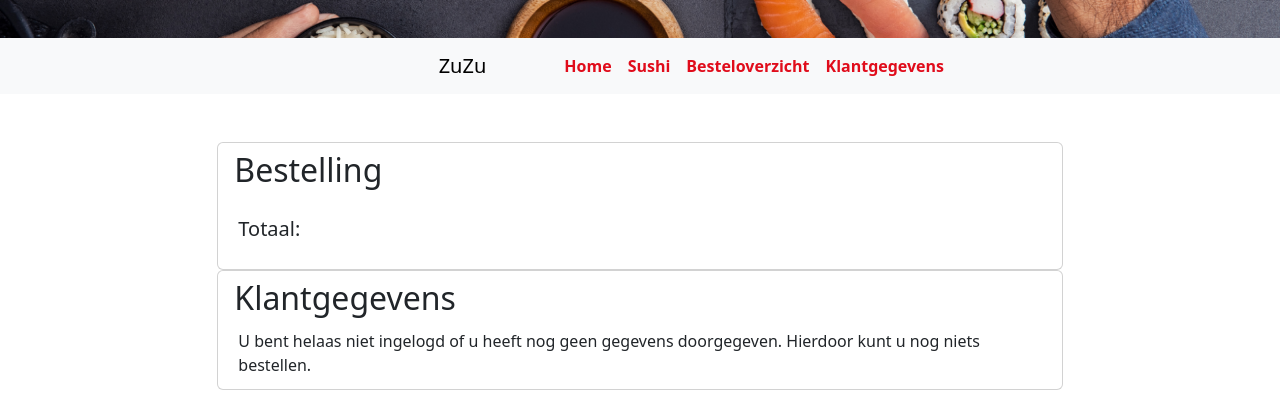
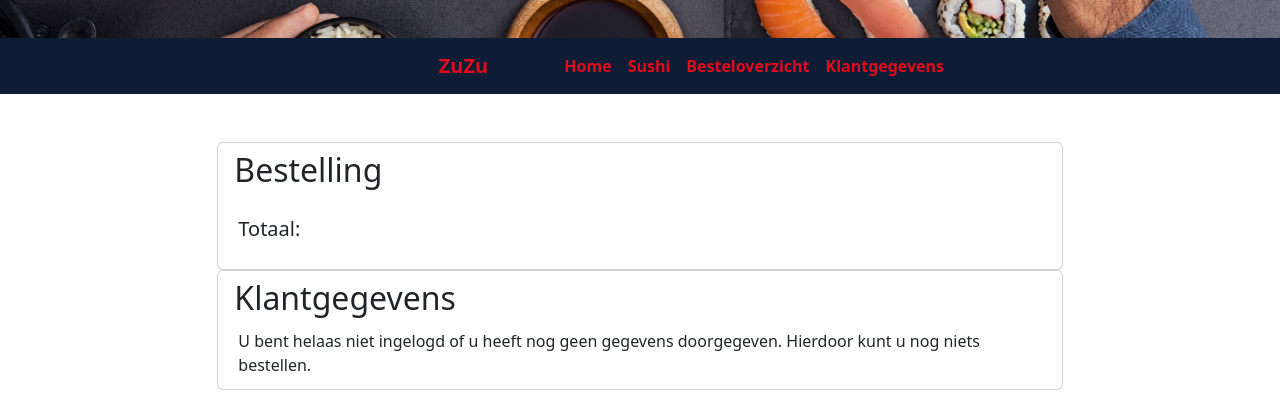
Before and after one commit to Ta1Vos/rocm-p05-projectzuzu, a PHP site: page /order_overview.php in a window 1280 px wide. Shown: the top 420 px of the page. Run offline with PHP 8.4, Linux system fonts and the light colour scheme.

Commit message:
Added colors to order overview

```diff
--- a/order_overview.php
+++ b/order_overview.php
@@ -14,10 +14,10 @@
     <div class="container-fluid ps-0">
         <img class="vw-100 vh-5" src="img/sushi_header.png" alt="Afbeelding van sushi">
     </div>
-    <nav class="navbar navbar-expand-lg bg-body-tertiary">
+    <nav class="navbar navbar-expand-lg bg-body-tertiary bg-dark">
         <div class="row container-fluid ps-0 ps-3">
             <div class="col-4"></div>
-            <a class="col-1 navbar-brand ps-3" href="index.php">ZuZu</a>
+            <a class="col-1 navbar-brand ps-3 text-bright-red" href="index.php">ZuZu</a>
             <div class="col-1 collapse navbar-collapse" id="navbarNav">
                 <ul class="navbar-nav">
                     <li class="nav-item">
@@ -27,10 +27,10 @@
                         <a class="nav-link" href="sushi_orders.php">Sushi</a>
                     </li>
                     <li class="nav-item">
-                        <a class="nav-link" href="order_overview.php">Besteloverzicht</a>
+                        <a class="nav-link active" href="order_overview.php">Besteloverzicht</a>
                     </li>
                     <li class="nav-item">
-                        <a class="nav-link active" href="customer_info.php">Klantgegevens</a>
+                        <a class="nav-link" href="customer_info.php">Klantgegevens</a>
                     </li>
                 </ul>
             </div>
```
